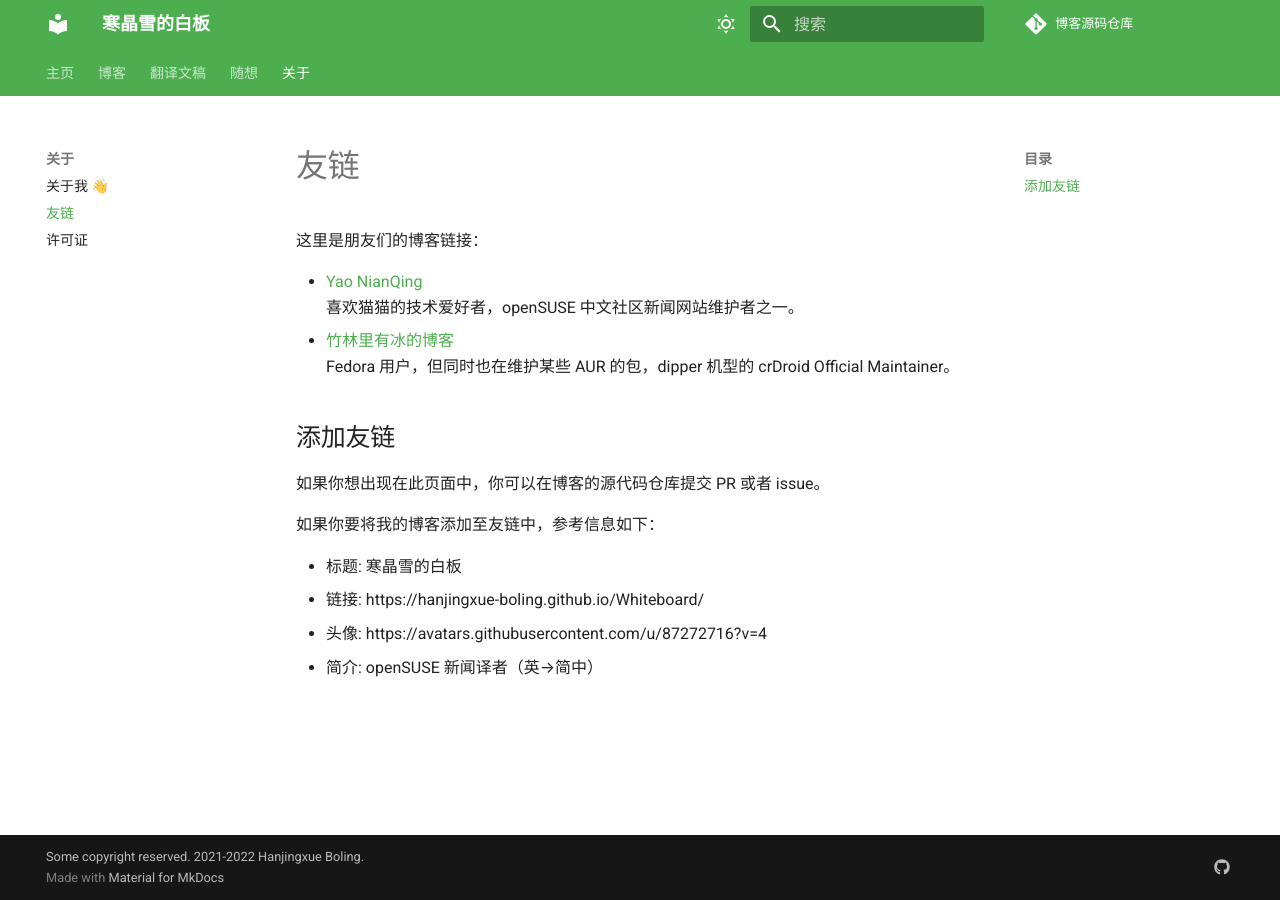
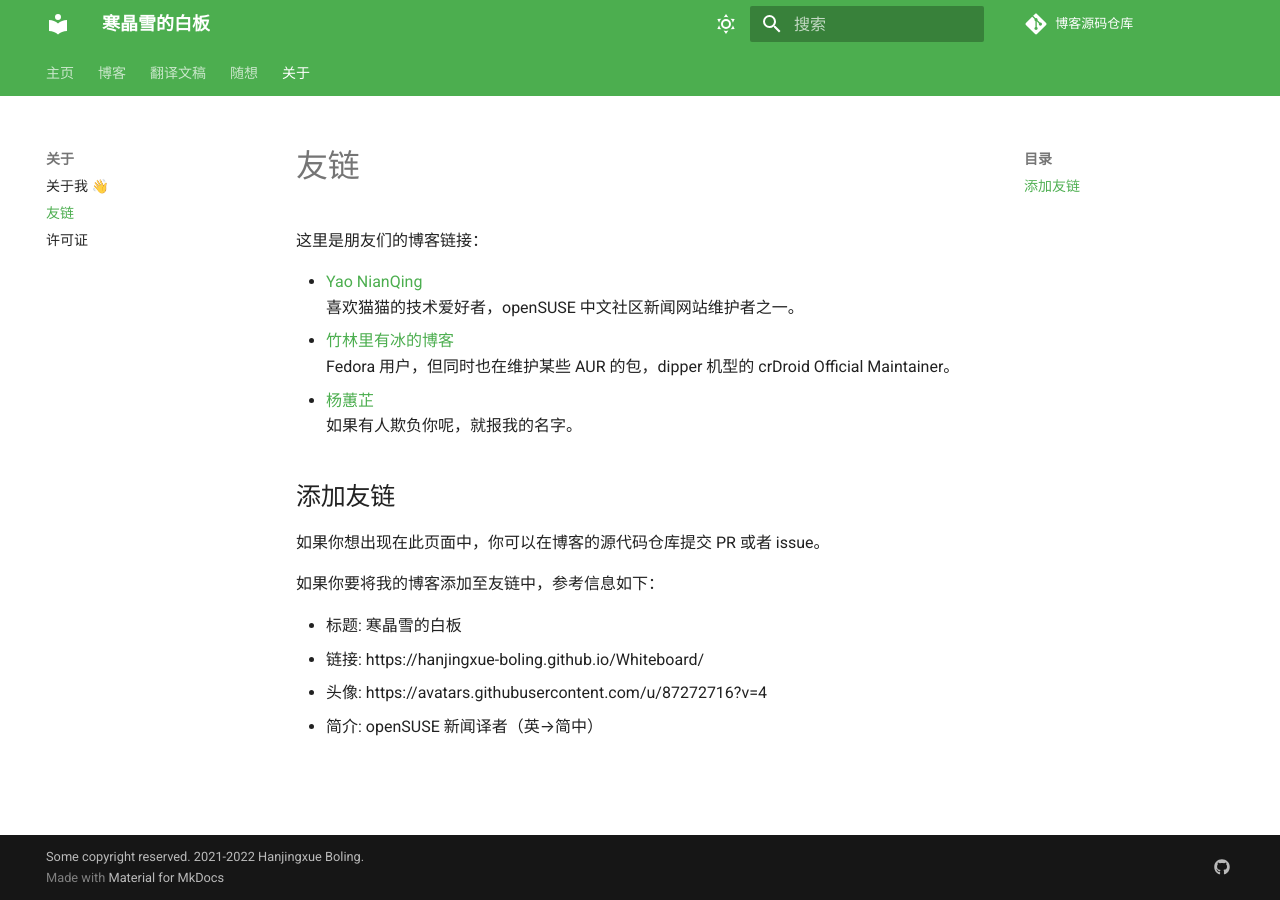
Before and after one commit to Hanjingxue-Boling/Whiteboard, an MkDocs documentation site: the page built from docs/about/friends.md, in a window 1280 px wide. Built offline with MkDocs 1.6.1 and Material for MkDocs 9.7.7, drawn with Linux system fonts in a browser that asks for light colours; comment, search, counter and statistics services are not loaded.

Commit message:
add a friend

```diff
--- a/docs/about/friends.md
+++ b/docs/about/friends.md
@@ -6,6 +6,8 @@
     喜欢猫猫的技术爱好者，openSUSE 中文社区新闻网站维护者之一。
 - [竹林里有冰的博客](https://blog.zhullyb.top/)
     Fedora 用户，但同时也在维护某些 AUR 的包，dipper 机型的 crDroid Official Maintainer。
+- [杨蕙芷](https://qvshuo.faith/)
+     如果有人欺负你呢，就报我的名字。
 
 ## 添加友链
 
```
Also changed, not shown: docs/blog/adjust-win11-for-popurse.md (added, +1 -0 lines), docs/blog/opensuse-zh-new-site.md (added, +1 -0 lines), docs/blog/use-rss-sub.md (added, +1 -0 lines).
